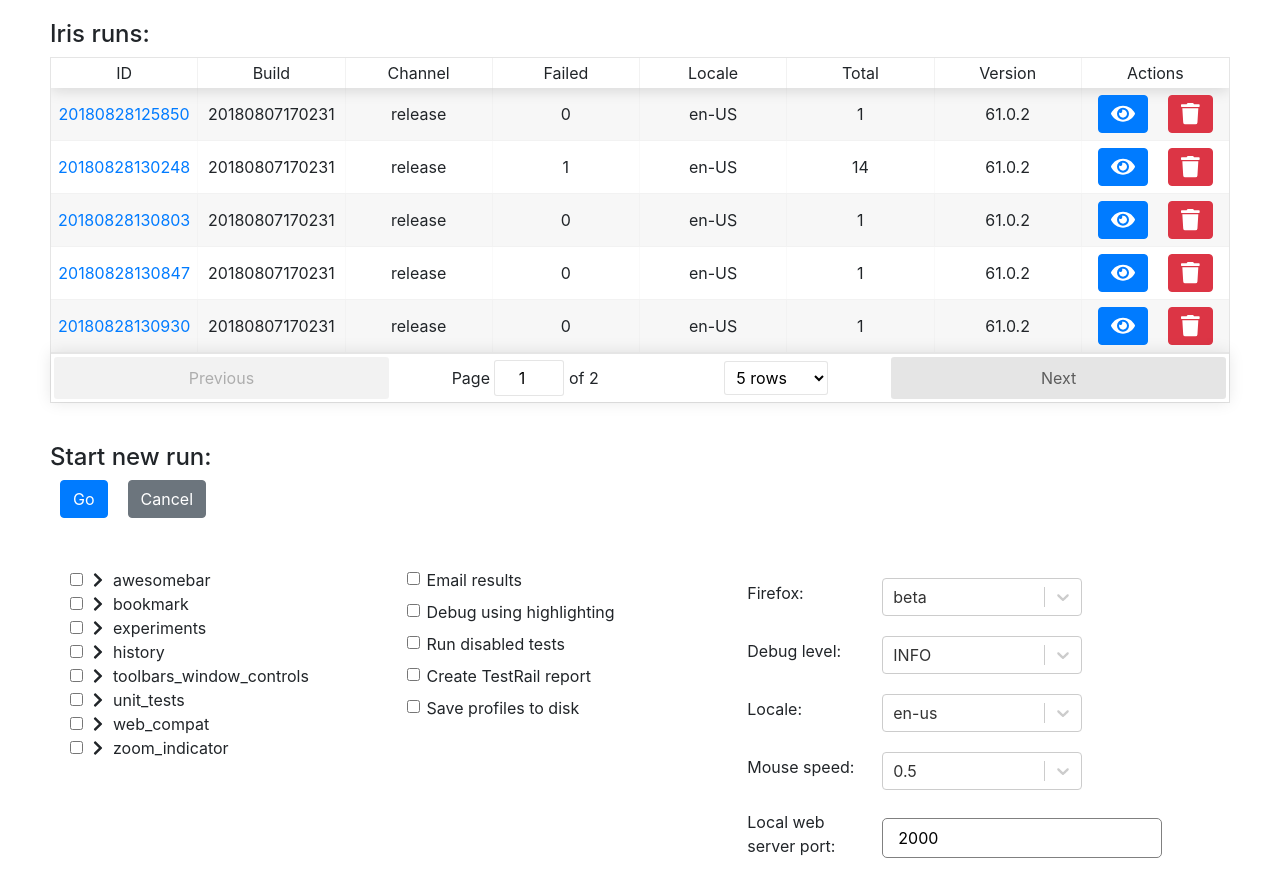
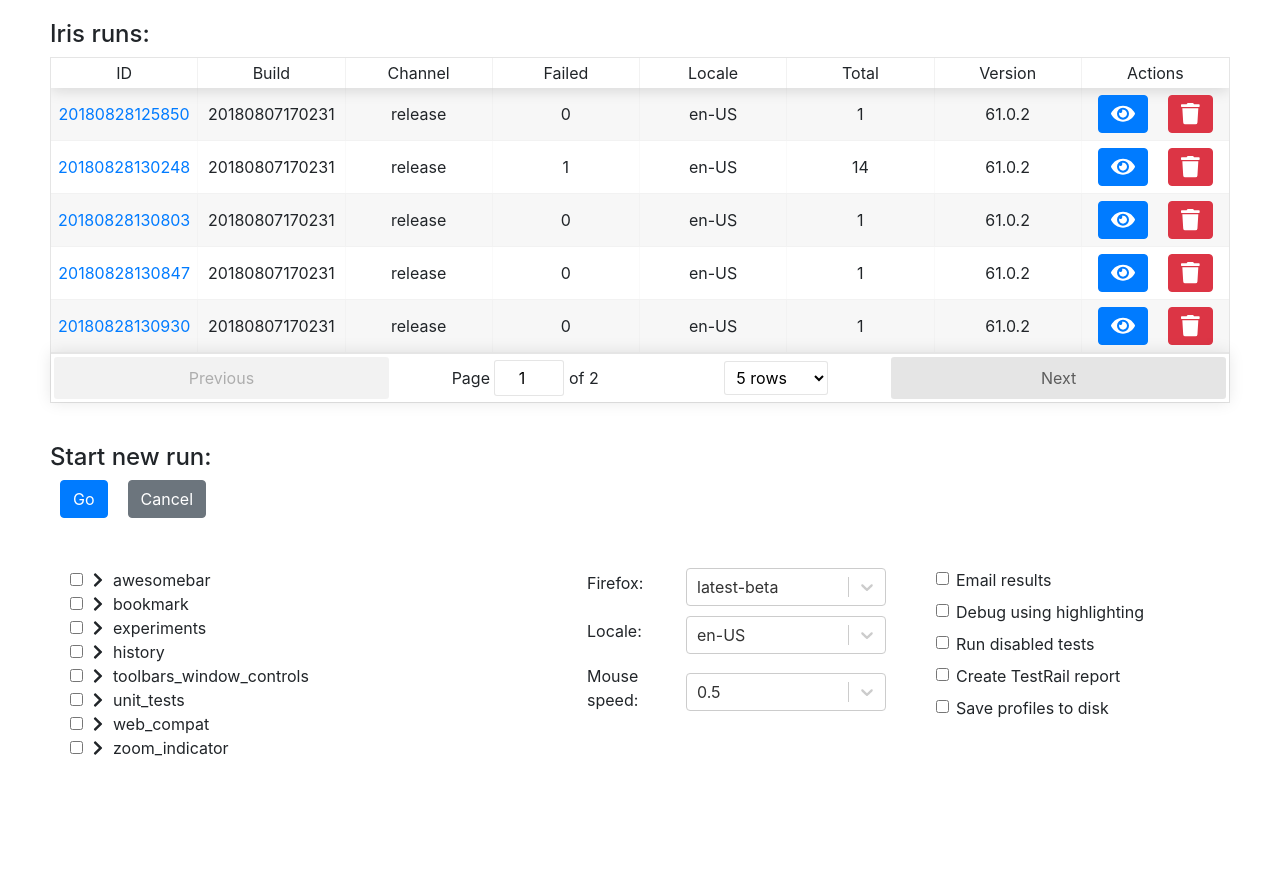
Before and after one commit to psilaghi/iris-control-center, a React (Create React App) app: page /index in a window 1280 px wide. Shown: the top 896 px of the page. After the commit the page ends 830 px from the top, so only its background shows below. Built offline with nearby package versions, Linux system fonts and the light colour scheme.

Commit message:
all-in-one page updates

```diff
--- a/public/data/all_args.json
+++ b/public/data/all_args.json
@@ -9,14 +9,14 @@
   ]
  },
  "firefox": {
-  "default": "beta",
+  "default": "latest-beta",
   "label": "Firefox",
   "type": "str",
   "value": [
    "local",
-   "release",
-   "esr",
-   "beta",
+   "latest",
+   "latest-esr",
+   "latest-beta",
    "nightly"
   ]
  },
@@ -29,20 +29,8 @@
    "false"
   ]
  },
- "level": {
-  "default": "INFO",
-  "label": "Debug level",
-  "type": "str",
-  "value": [
-   "CRITICAL",
-   "ERROR",
-   "WARNING",
-   "INFO",
-   "DEBUG"
-  ]
- },
  "locale": {
-  "default": "en-us",
+  "default": "en-US",
   "label": "Locale",
   "type": "str",
   "value": [
--- a/src/App.js
+++ b/src/App.js
@@ -18,7 +18,7 @@
           <Switch>
             <Redirect exact={true} from="/" to="/index" />
             <Route path="/index" exact component={MainPage} />
-            <Route path="/index/:id" component={RunDetailsPage} />
+            <Route path="/runs/:id" component={RunDetailsPage} />
             <Redirect to="/index" />
           </Switch>
         </div>
--- a/src/components/NewRunPage/index.js
+++ b/src/components/NewRunPage/index.js
@@ -10,7 +10,7 @@
 
 const DropdownItems = [
  'firefox',
- 'level',
+//  'level',
  'locale',
  'mouse'
 ];
@@ -110,7 +110,7 @@
         </div>
 
         <div className="grid">
-          <div className="grid-right">
+          <div className="grid-center">
             {DropdownItems.map(item =>
               this.state.args[item] && (
                 <Select
@@ -124,17 +124,17 @@
               )
             )}
 
-            {this.state.args.port && (
+            {/* {this.state.args.port && (
               <Input
                 label={this.state.args.port.label}
                 name="port"
                 value={this.state.newRun.port}
                 onChange={this.handleChange}
               />
-            )}
+            )} */}
           </div>
 
-          <div className="grid-center">
+          <div className="grid-right">
             {CheckboxItems.map(item =>
               this.state.args[item] && (
                 <Checkbox
--- a/src/components/NewRunPage/style.css
+++ b/src/components/NewRunPage/style.css
@@ -5,7 +5,7 @@
     "left center right"
     "bottom bottom bottom";
   grid-gap: 30px;
-  /* grid-template-columns: 50% 15% 35%; */
+  grid-template-columns: 40% 30% 30%;
 }
 
 .grid-left {
--- a/src/components/RunsPage/index.js
+++ b/src/components/RunsPage/index.js
@@ -11,7 +11,7 @@
 const TABLE_COLUMNS = [{
   Header: "ID",
   accessor: "id",
-  Cell: row => (<Link to={`/index/${row.value}`}>{row.value}</Link>),
+  Cell: row => (<Link to={`/runs/${row.value}`}>{row.value}</Link>),
   className: "table__cell table__cell--centered"
 }, {
   Header: "Build",
@@ -61,7 +61,7 @@
       accessor: data => data.id,
       Cell: row => (
         <div>
-          <Link className="btn btn-primary table__cell-btn" role="button" to={`/index/${row.value}`}>
+          <Link className="btn btn-primary table__cell-btn" role="button" to={`/runs/${row.value}`}>
             <FontAwesomeIcon icon={faEye} size="lg" />
           </Link>
 
--- a/src/components/styledComponents/inputs.js
+++ b/src/components/styledComponents/inputs.js
@@ -4,7 +4,7 @@
   align-items: center;
   display: flex;
   flex-shrink: 0;
-  padding: 10px 0;
+  padding: 0 0 10px 0;
 `;
 
 export const InputLabel = styled.label`
```
